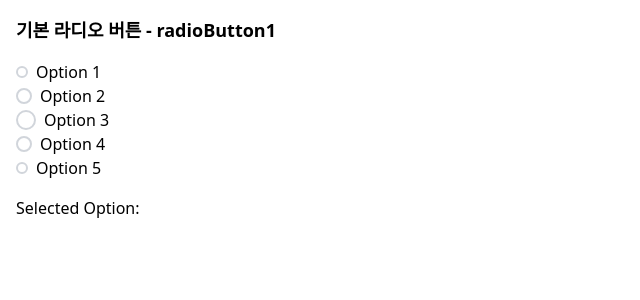
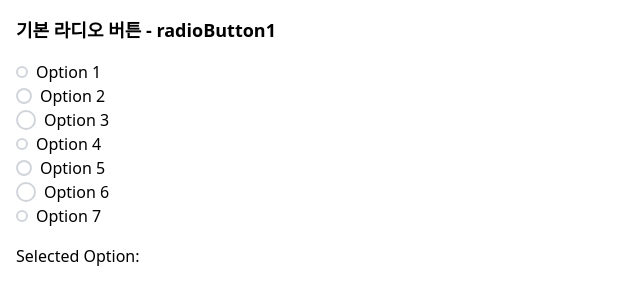
Before and after one commit to Poten14/Componique, a Next.js app: page /js/RadioButton in a window 1280 px wide. Shown: the top 300 px of the page, without its empty margins (0-640 px from the left). Built offline with nearby package versions, Linux system fonts and the light colour scheme.

Commit message:
test: RadioButton1 clear2

```diff
--- a/src/app/(page)/js/RadioButton/page.tsx
+++ b/src/app/(page)/js/RadioButton/page.tsx
@@ -36,8 +36,10 @@ const RadioButton = ({
   // 색상 스타일 적용
   const colorClasses: { [key: string]: string } = {
     sky: "bg-[#9AC5E5] border-[#9AC5E5]",
+    grey: "bg-[#DCDCDD] border-[#DCDCDD]",
     blue: "bg-[#558FFF] border-[#558FFF]",
-    grey: "bg-[#DCDCDD] border-[#DCDCDD]",
+    purple: "bg-[#C294F0] border-[#C294F0]",
+    green: "bg-[#7EEFAF] border-[#7EEFAF]",
     yellow: "bg-[#EDCE7B] border-[#EDCE7B]",
     red: "bg-[#FF7676] border-[#FF7676]",
   };
@@ -95,7 +97,7 @@ const RadioGroup = () => {
         onChange={handleChange}
         label="Option 2"
         size="medium"
-        color="blue"
+        color="grey"
       />
       <RadioButton
         name="options"
@@ -104,7 +106,7 @@ const RadioGroup = () => {
         onChange={handleChange}
         label="Option 3"
         size="large"
-        color="grey"
+        color="blue"
       />
       <RadioButton
         name="options"
@@ -112,8 +114,8 @@ const RadioGroup = () => {
         checked={selectedValue === "option4"}
         onChange={handleChange}
         label="Option 4"
-        size="medium"
-        color="yellow"
+        size="small"
+        color="purple"
       />
       <RadioButton
         name="options"
@@ -121,6 +123,24 @@ const RadioGroup = () => {
         checked={selectedValue === "option5"}
         onChange={handleChange}
         label="Option 5"
+        size="medium"
+        color="green"
+      />
+      <RadioButton
+        name="options"
+        value="option6"
+        checked={selectedValue === "option6"}
+        onChange={handleChange}
+        label="Option 6"
+        size="large"
+        color="yellow"
+      />
+      <RadioButton
+        name="options"
+        value="option7"
+        checked={selectedValue === "option7"}
+        onChange={handleChange}
+        label="Option 7"
         size="small"
         color="red"
       />
```
